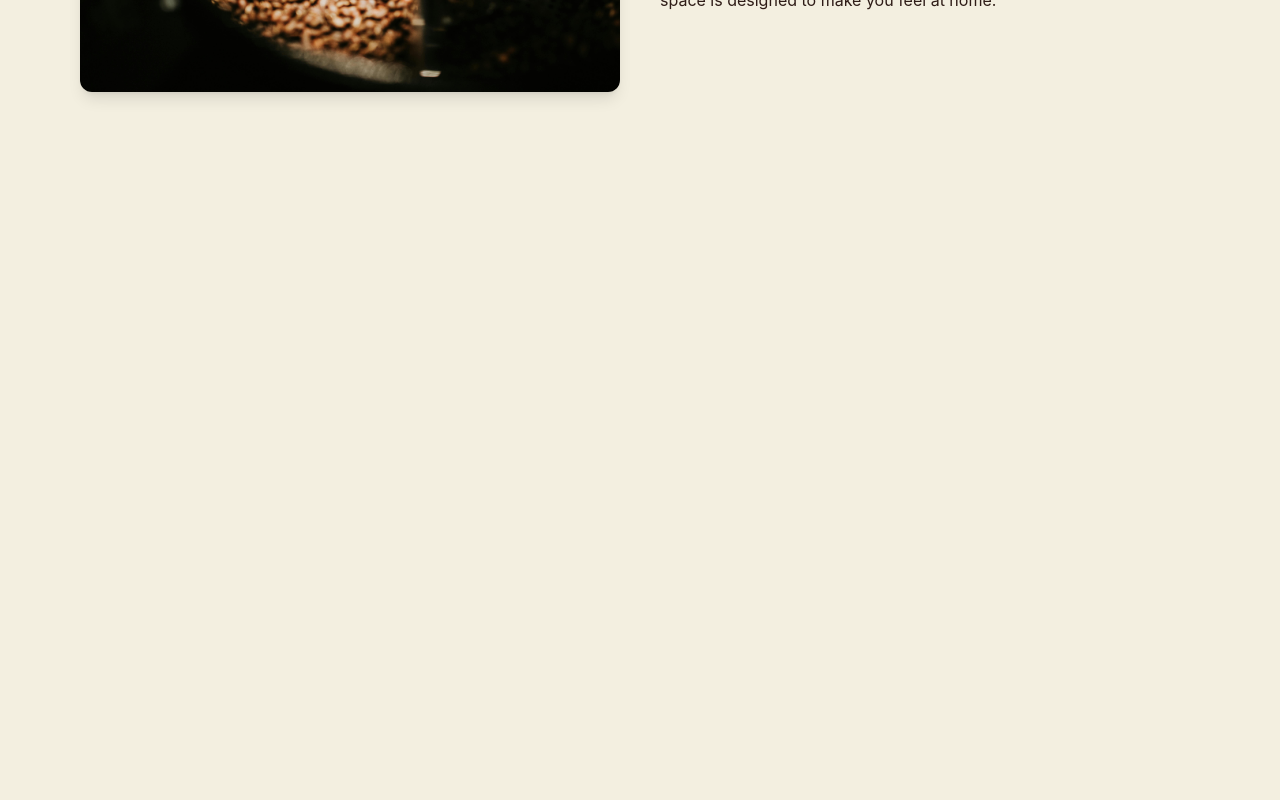
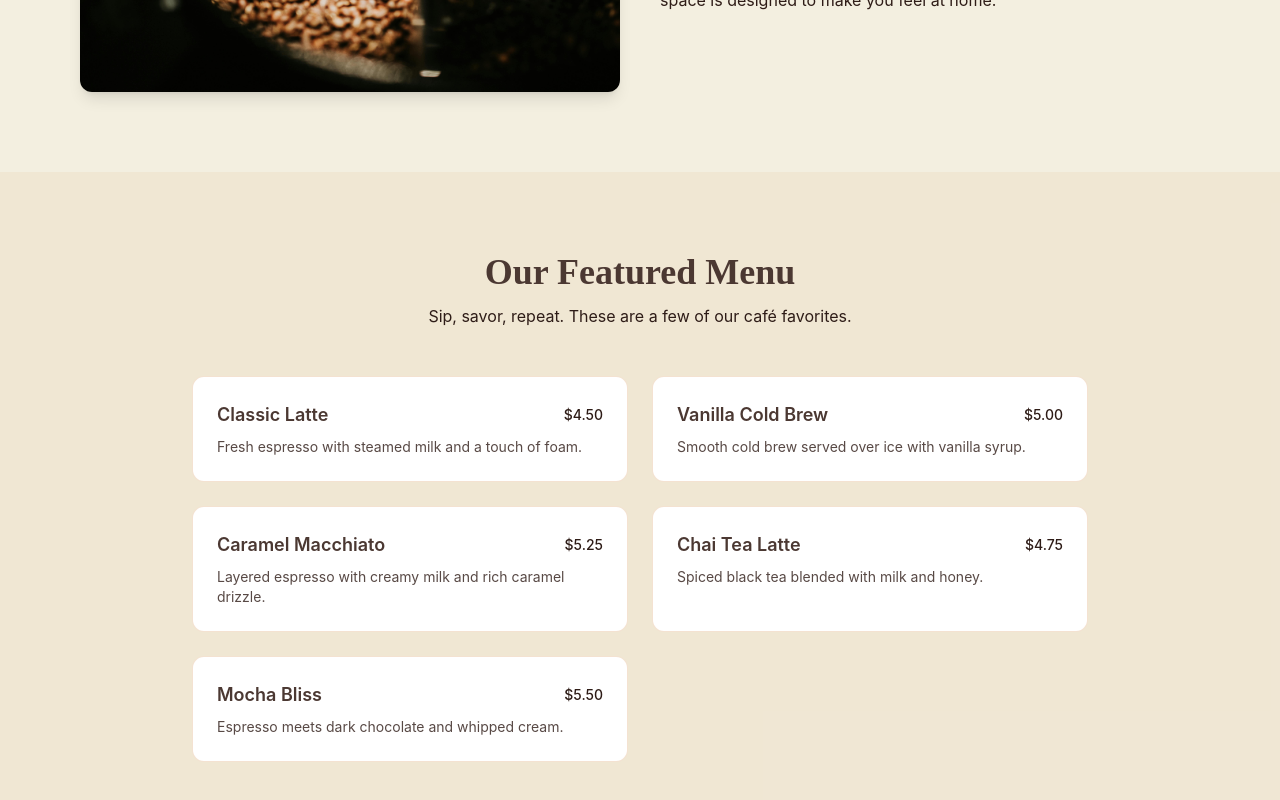
Before and after one commit to tleanne1/bliss-cafe, a React (Vite) app: page / in a window 1280 px wide. Shown: the part 1068-1868 px from the top of the page. Before the commit the page ends 1240 px from the top, so only its background shows below. Built offline with nearby package versions, Linux system fonts and the light colour scheme.

Commit message:
Created Menu.jsx

```diff
--- a/src/App.jsx
+++ b/src/App.jsx
@@ -1,12 +1,14 @@
 import React from "react";
 import Hero from "./sections/Hero";
 import About from "./sections/About";
+import Menu from "./sections/Menu";
 
 const App = () => {
   return (
     <div className="min-h-screen">
       <Hero />
       <About />
+      <Menu />
     </div>
   );
 };
--- /dev/null
+++ b/src/sections/Menu.jsx
@@ -0,0 +1,61 @@
+import React from "react";
+
+const menuItems = [
+  {
+    name: "Classic Latte",
+    desc: "Fresh espresso with steamed milk and a touch of foam.",
+    price: "$4.50",
+  },
+  {
+    name: "Vanilla Cold Brew",
+    desc: "Smooth cold brew served over ice with vanilla syrup.",
+    price: "$5.00",
+  },
+  {
+    name: "Caramel Macchiato",
+    desc: "Layered espresso with creamy milk and rich caramel drizzle.",
+    price: "$5.25",
+  },
+  {
+    name: "Chai Tea Latte",
+    desc: "Spiced black tea blended with milk and honey.",
+    price: "$4.75",
+  },
+  {
+    name: "Mocha Bliss",
+    desc: "Espresso meets dark chocolate and whipped cream.",
+    price: "$5.50",
+  },
+];
+
+const Menu = () => {
+  return (
+    <section id="menu" className="bg-caramel/10 py-20 px-6 md:px-20">
+      <div className="max-w-5xl mx-auto text-center mb-12">
+        <h2 className="text-3xl md:text-4xl font-display font-bold text-coffee mb-3">
+          Our Featured Menu
+        </h2>
+        <p className="text-dark text-base max-w-xl mx-auto">
+          Sip, savor, repeat. These are a few of our café favorites.
+        </p>
+      </div>
+
+      <div className="grid md:grid-cols-2 gap-6 max-w-4xl mx-auto">
+        {menuItems.map((item, idx) => (
+          <div
+            key={idx}
+            className="bg-white rounded-xl p-6 shadow-card border border-caramel/30"
+          >
+            <div className="flex justify-between items-center mb-2">
+              <h3 className="text-lg font-semibold text-coffee">{item.name}</h3>
+              <span className="text-sm font-medium text-dark">{item.price}</span>
+            </div>
+            <p className="text-sm text-dark/80">{item.desc}</p>
+          </div>
+        ))}
+      </div>
+    </section>
+  );
+};
+
+export default Menu;
```
